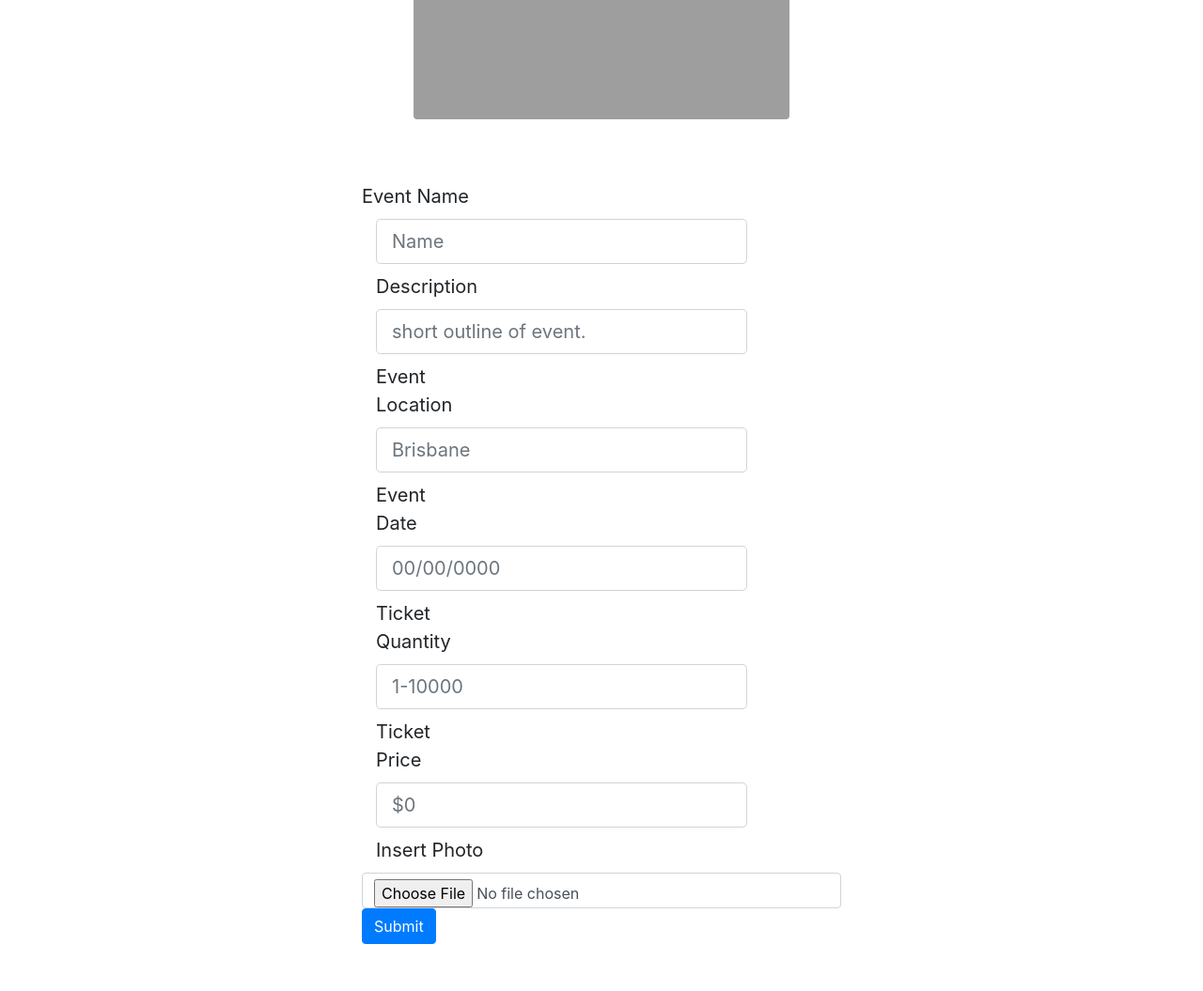
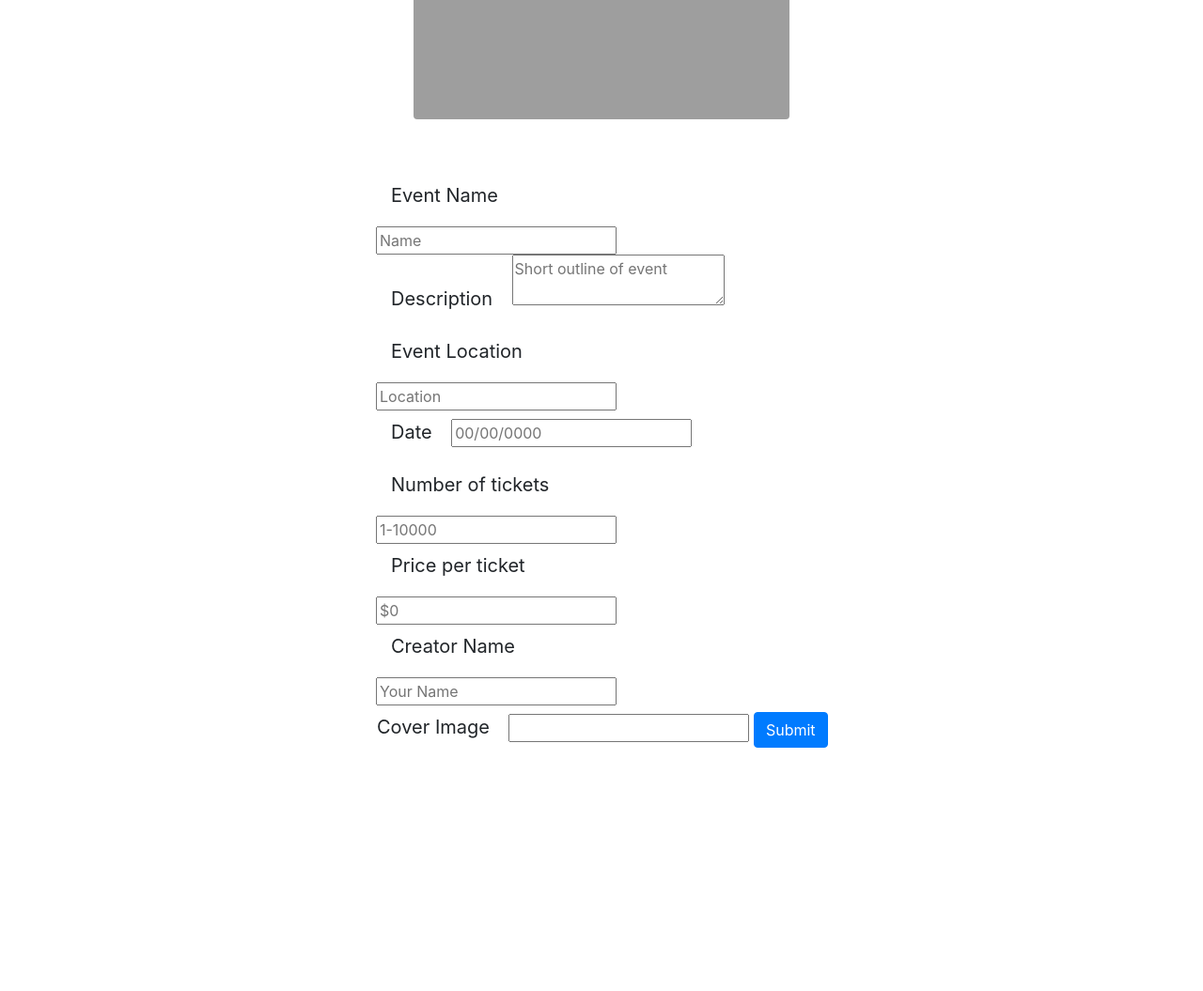
Before and after one commit to SeanLHyde/IAB207, a Flask app: template website/templates/event_creation.html in a window 1280 px wide. Shown: the part 369-1424 px from the top of the page at 94% size. After the commit the page ends 1165 px from the top, so only its background shows below. Run offline with Flask 2, Linux system fonts and the light colour scheme; the template is opened without the code that fills it: values that come from a table or form of the project are taken from there, others are empty; parts of the project's set-up code (start-up, migrations or seed data) failed here and were passed over; some libraries are stand-ins or nearby versions; grey boxes are pictures that could not be loaded.

Commit message:
Event creation

```diff
--- a/website/forms.py
+++ b/website/forms.py
@@ -1,34 +1,39 @@
 
 from flask_wtf import FlaskForm
 from wtforms.fields import TextAreaField,SubmitField, StringField, PasswordField
-from wtforms.validators import InputRequired, Length, Email, EqualTo
+from wtforms.validators import InputRequired, Length, Email, EqualTo, email_validator
 
 
-#creates the login information
-class LoginForm(FlaskForm):
-    user_name=StringField("User Name", validators=[InputRequired('Enter user name')])
-    password=PasswordField("Password", validators=[InputRequired('Enter user password')])
-    submit = SubmitField("Login")
+# #creates the login information
+# class LoginForm(FlaskForm):
+#     email=StringField("Email", validators=[InputRequired('Enter your email')])
+#     password=PasswordField("Password", validators=[InputRequired('Enter user password')])
+#     submit = SubmitField("Login")
 
- # this is the registration form
-class RegisterForm(FlaskForm):
-    user_name=StringField("User Name", validators=[InputRequired()])
-    email_id = StringField("Email Address", validators=[Email("Please enter a valid email")])
-    #linking two fields - password should be equal to data entered in confirm
-    password=PasswordField("Password", validators=[InputRequired(),
-                  EqualTo('confirm', message="Passwords should match")])
-    confirm = PasswordField("Confirm Password")
+# #  # this is the registration form
+# class RegisterForm(FlaskForm):
+#     name=StringField("Name", validators=[InputRequired()])
+#     email = StringField("Email Address", validators=[Email("Please enter a valid email")])
+#     #linking two fields - password should be equal to data entered in confirm
+#     password1=PasswordField("Password", validators=[InputRequired(),
+#                   EqualTo('confirm', message="Passwords should match")])
+#     password2 = PasswordField("Confirm Password")
 
-    #submit button
-    submit = SubmitField("Register")
+#     #submit button
+#     submit = SubmitField("Register")
 
 #Create new destination
 class EventForm(FlaskForm):
     eventname=StringField("Event Name", validators=[InputRequired()])
-    description=TextAreaField("Description", validators=InputRequired())
+    description=TextAreaField("Description", validators=[InputRequired()])
     location=StringField("Event Location", validators=[InputRequired()])
     date=StringField("Date", validators=[InputRequired()])
     ticketamount=StringField("Number of tickets", validators=[InputRequired()])
     ticketprice=StringField("Price per ticket", validators=[InputRequired()])
+    creatorname=StringField("Creator Name", validators=[InputRequired()])
     image=StringField("Cover Image", validators=[InputRequired()])
     submit = SubmitField("Create")
+
+class CommentForm(FlaskForm):
+  text = TextAreaField('Comment', [InputRequired()])
+  submit = SubmitField('Create')
--- a/website/models.py
+++ b/website/models.py
@@ -12,14 +12,15 @@ class User(db.Model, UserMixin):
     name = db.Column(db.String(30))
 
 class Events(db.Model):
-    __tablename__ = 'destinations'
+    __tablename__ = 'events'
     id = db.Column(db.Integer, primary_key=True)
     eventname = db.Column(db.String(80))
     description = db.Column(db.String(200))
     location = db.Column(db.String(80))
-    date = db.Column(db.DateTime, default=datetime.now())
+    date = db.Column(db.String(30))
     ticketamount = db.Column(db.String(10))
     ticketprice = db.Column(db.String(10))
+    creatorname = db.Column(db.String(80))
     image = db.Column(db.String(400))
 
     #comments = db.relationship('Comment', backref='destination')
--- a/website/templates/event_creation.html
+++ b/website/templates/event_creation.html
@@ -1,5 +1,6 @@
-{% extends "base.html" %} {% block title %}Event creation{% endblock%} {% block content
-    %}
+{% extends "base.html" %}
+{% block title %}Event creation{% endblock%}
+{% block content%}
 
 <style>
     nav ul {
@@ -47,54 +48,61 @@
             <figcaption class="figure-caption"></figcaption>
     </figure>
 
-    <main>
         <form method="POST">
             <div class="form-group">
-                <label for="colFormLabelLg" class="col-sm- col-form-label col-form-label-lg">Event Name</label>
+                <!-- <label for="colFormLabelLg" class="col-sm- col-form-label col-form-label-lg">Event Name</label> -->
                 <div class="col-sm-10">
-                    <input type="name" class="form-control form-control-lg" id="colFormLabelLg" placeholder="Name">
+                    {{ form.eventname.label(class="form control form-control-lg") }}
+                    {{ form.eventname(class="form-control" 'form-control-lg',placeholder="Name")}}
                 </div>
 
 
-                <label for="colFormLabelLg" class="col-sm-2 col-form-label col-form-label-lg">Description</label>
+                <!-- <label for="colFormLabelLg" class="col-sm-2 col-form-label col-form-label-lg">Description</label> -->
                 <div class="col-sm-10">
-                    <input type="description" class="form-control form-control-lg" id="colFormLabelLg"
-                        placeholder="short outline of event.">
+                    {{ form.description.label(class="form control form-control-lg") }}
+                    {{ form.description(class="form-control" 'form-control-lg',placeholder="Short outline of event")}}
                 </div>
 
 
-                <label for="colFormLabelLg" class="col-sm-2 col-form-label col-form-label-lg">Event Location</label>
+                <!-- <label for="colFormLabelLg" class="col-sm-2 col-form-label col-form-label-lg">Event Location</label> -->
                 <div class="col-sm-10">
-                    <input type="location" class="form-control form-control-lg" id="colFormLabelLg" placeholder="Brisbane">
+                    {{ form.location.label(class="form control form-control-lg") }}
+                    {{ form.location(class="form-control" 'form-control-lg',placeholder="Location")}}
                 </div>
 
 
 
-                <label for="colFormLabelLg" class="col-sm-2 col-form-label col-form-label-lg">Event Date</label>
+                <!-- <label for="colFormLabelLg" class="col-sm-2 col-form-label col-form-label-lg">Event Date</label> -->
                 <div class="col-sm-10">
-                    <input type="datetime" class="form-control form-control-lg" id="colFormLabelLg"
-                        placeholder="00/00/0000">
+                    {{ form.date.label(class="form control form-control-lg") }}
+                    {{ form.date(class="form-control" 'form-control-lg',placeholder="00/00/0000")}}
                 </div>
 
 
-                <label for="colFormLabelLg" class="col-sm-2 col-form-label col-form-label-lg">Ticket Quantity</label>
+                <!-- <label for="colFormLabelLg" class="col-sm-2 col-form-label col-form-label-lg">Ticket Quantity</label> -->
                 <div class="col-sm-10">
-                    <input type="quantity" class="form-control form-control-lg" id="colFormLabelLg" placeholder="1-10000">
+                    {{ form.ticketamount.label(class="form control form-control-lg") }}
+                    {{ form.ticketamount(class="form-control" 'form-control-lg',placeholder="1-10000")}}
                 </div>
 
 
-                <label for="colFormLabelLg" class="col-sm-2 col-form-label col-form-label-lg">Ticket Price</label>
+                <!-- <label for="colFormLabelLg" class="col-sm-2 col-form-label col-form-label-lg">Ticket Price</label> -->
                 <div class="col-sm-10">
-                    <input type="price" class="form-control form-control-lg" id="colFormLabelLg" placeholder="$0">
+                    {{ form.ticketprice.label(class="form control form-control-lg") }}
+                    {{ form.ticketprice(class="form-control" 'form-control-lg' ,placeholder="$0")}}
                 </div>
 
-                <label for="colFormLabelLg" class="col-sm-10 col-form-label col-form-label-lg">Insert Photo</label>
-                <input type="file" class="form-control" aria-label="file example" required>
+                <div class="col-sm-10">
+                    {{ form.creatorname.label(class="form control form-control-lg") }}
+                    {{ form.creatorname(class="form-control" 'form-control-lg',placeholder="Your Name")}}
+                </div>
+
+                    {{ form.image.label(class="form control form-control-lg") }}
+                    {{ form.image(class="form-control" 'form-control-lg')}}
                 <div class="invalid-feedback">Example invalid form file feedback</div>
 
                 <button type="submit" class="btn btn-primary">Submit</button>
         </form>
         </div>
     </div>
-    </main>
     {% endblock %}
```
Also changed, not shown: website/templates/event/displayevent.html (added, +62 -0 lines), website/views.py (+60 -8 lines).
